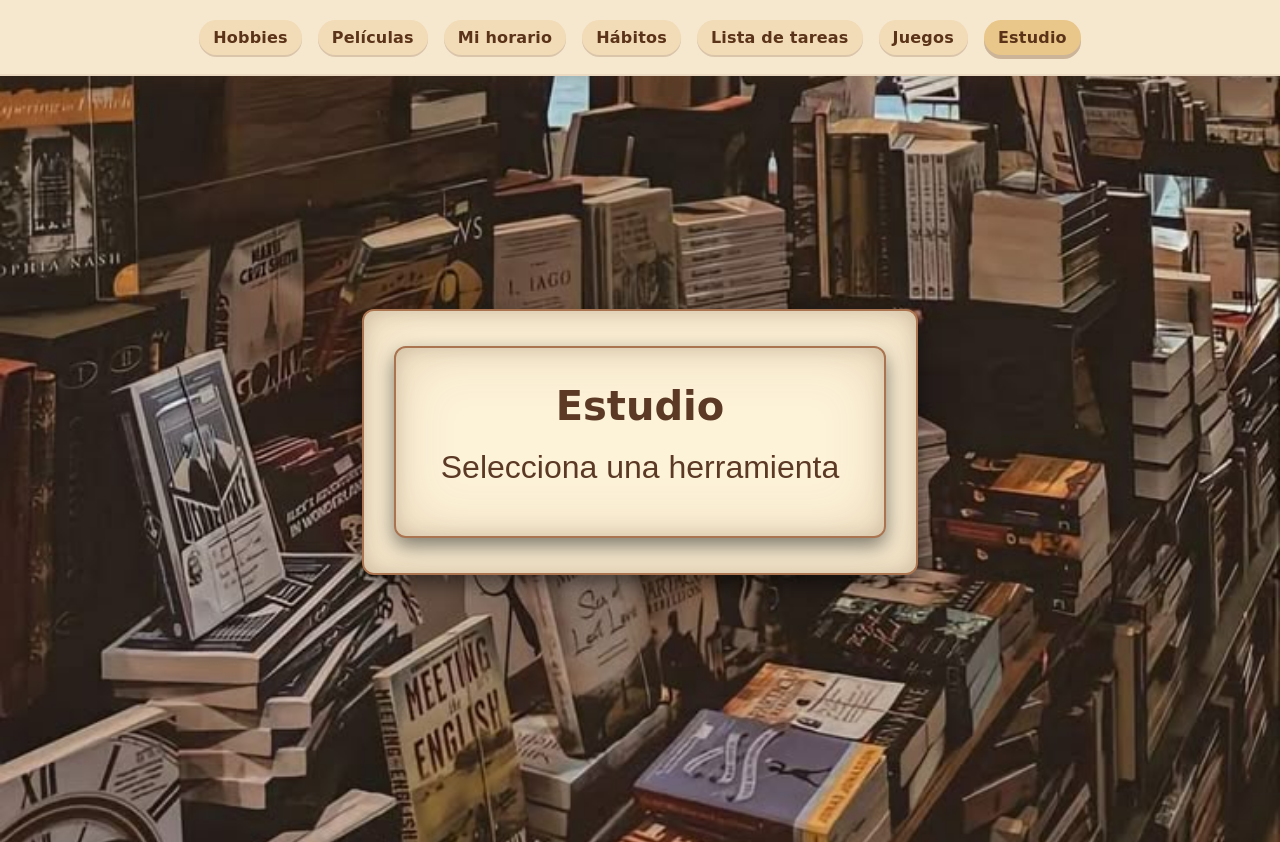
After one commit to PabloCorzo/Akali, a Flask app: page /dashboard/study in a window 1280 px wide. The commit adds this page. Run offline with Flask 3, Linux system fonts and the light colour scheme; the visitor is signed in with stand-in values (Sample User, id 1); parts of the project's set-up code (start-up, migrations or seed data) failed here and were passed over.

Commit message:
Creacion Estudio + navbar + dashboard

```diff
--- a/src/app.py
+++ b/src/app.py
@@ -430,6 +430,12 @@ def games():
 
     return render_template("games.html", games=games, searched=searched)
 
+@app.route("/dashboard/study", methods=["GET"])
+def study():
+    if not isLogged():
+        return redirect(url_for('login'))
+    return render_template("study.html")
+
 if __name__ == "__main__":
     with app.app_context():
         db.create_all()
--- a/src/templates/base.html
+++ b/src/templates/base.html
@@ -14,6 +14,7 @@
     <a href="{{ url_for('habitos') }}">Hábitos</a>
     <a href="{{ url_for('tasks') }}">Lista de tareas</a>
           <a href="{{ url_for('games') }}">Juegos</a>
+     <a href="{{ url_for('study') }}">Estudio</a>
     </nav>
     {% block body %}{% endblock %}
 </body>
--- a/src/templates/dashboard.html
+++ b/src/templates/dashboard.html
@@ -31,6 +31,7 @@
       <a class="btn" href="{{ url_for('habitos') }}">Hábitos</a>
       <a class="btn" href="{{ url_for('tasks') }}">Lista de tareas</a>
         <a class="btn" href="{{ url_for('games') }}">Juegos</a>
+      <a class="btn" href="{{ url_for('study') }}">Estudio</a>
     </div>
   </main>
     </div>
--- a/src/templates/games.html
+++ b/src/templates/games.html
@@ -14,6 +14,7 @@
   <a href="{{ url_for('habitos') }}">Hábitos</a>
   <a href="{{ url_for('tasks') }}">Lista de tareas</a>
   <a href="{{ url_for('games') }}">Juegos</a>
+  <a href="{{ url_for('study') }}">Estudio</a>
   </nav>
   <div class="container-hobby-all">
   </div>
--- a/src/templates/movies.html
+++ b/src/templates/movies.html
@@ -17,6 +17,7 @@
             <a href="{{ url_for('habitos') }}">Hábitos</a>
             <a href="{{ url_for('tasks') }}">Lista de tareas</a>
             <a href="{{ url_for('games') }}">Juegos</a>
+            <a href="{{ url_for('study') }}">Estudio</a>
         </nav>
         <!-- Sección: Añadir nueva -->
         <div class="container-hobby">
--- /dev/null
+++ b/src/templates/study.html
@@ -0,0 +1,34 @@
+<!DOCTYPE html>
+<html lang="es">
+<head>
+  <meta charset="UTF-8" />
+  <title>Menú de Estudio</title>
+  <meta name="viewport" content="width=device-width, initial-scale=1" />
+  <link rel="stylesheet" type = "text/css" href="{{ url_for('static',filename = 'styles.css') }}">
+</head>
+
+<body>
+ <div class="container-hobby-all">
+        <nav class="navbar">
+            <a href="{{ url_for('create_hobby') }}">Hobbies</a>
+            <a href="{{ url_for('movies') }}">Películas</a>
+            <a href="{{ url_for('create_schedule_item') }}">Mi horario</a>
+            <a href="{{ url_for('habitos') }}">Hábitos</a>
+            <a href="{{ url_for('tasks') }}">Lista de tareas</a>
+            <a href="{{ url_for('games') }}">Juegos</a>
+            <a href="{{ url_for('study') }}" class="active">Estudio</a>
+        </nav>
+
+        <div class = 'login-box'>
+            <div class = 'login-box'>
+                <main class="card">
+                    <h1>Estudio</h1>
+                    <p style="margin:15px; font-size: 2rem">
+                        Selecciona una herramienta
+                    </p>
+                </main>
+            </div>
+        </div>
+        </div>
+</body>
+</html>
--- a/src/templates/tasks.html
+++ b/src/templates/tasks.html
@@ -20,6 +20,7 @@
     <a href="{{ url_for('habitos') }}">Hábitos</a>
     <a href="{{ url_for('tasks') }}">Lista de tareas</a>
     <a href="{{ url_for('games') }}">Juegos</a>
+    <a href="{{ url_for('study') }}">Estudio</a>
   </nav>
     <h1>Lista de tareas</h1>
 
```
Also changed, not shown: src/activity.py (line endings or trailing spaces).
